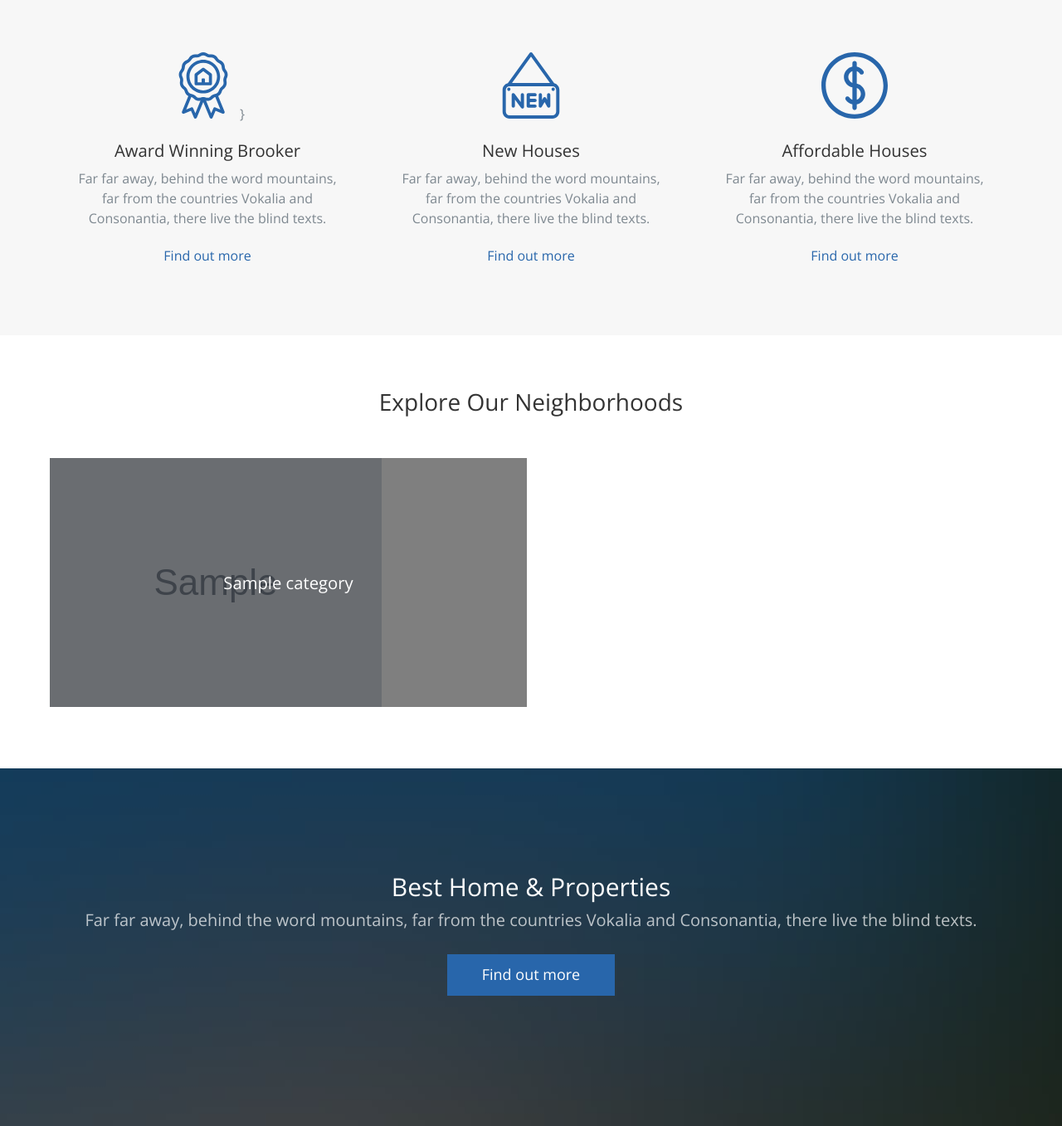
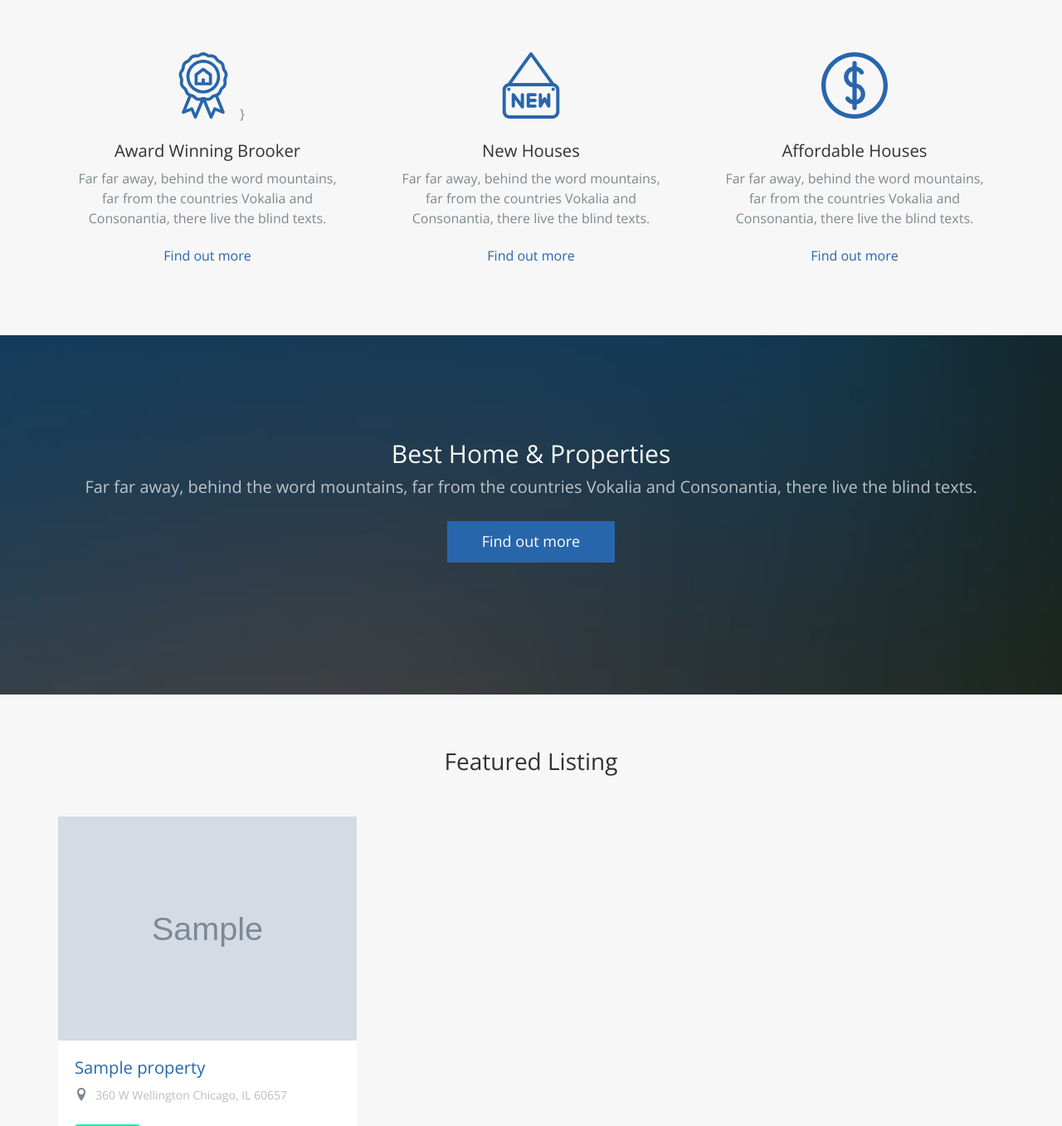
Before and after one commit to JulianBharadwaja/Hotel_Reservation, a Django app: template home/templates/home/home.html in a window 1280 px wide. Shown: the part 801-2158 px from the top of the page at 83% size. Run offline with Django 3.2, Linux system fonts and the light colour scheme; data comes from the database, SQL or seed files in the repository; the template is opened without the code that fills it: values named after a table or form of the project are taken from there, most other values are stand-ins (such as "Sample title", 1, 10 or a date in 2020); some libraries are stand-ins or nearby versions; some web fonts are replaced.

Commit message:
newly add

```diff
--- a/home/templates/home/home.html
+++ b/home/templates/home/home.html
@@ -89,7 +89,7 @@
   </section>
   <!-- END: section -->
 
-  <section class="probootstrap-section">
+  <!-- <section class="probootstrap-section">
     <div class="container">
       <div class="row heading">
         <h2 class="mt0 mb50 text-center">Explore Our Neighborhoods</h2>
@@ -101,6 +101,7 @@
                 <img src="media/{{category_list.image}}" alt="Free Bootstrap Template by uicookies.com" class="img-responsive">
                 <div class="probootstrap-text-overlay">
                   <h3>{{category_list.category_name}}</h3>
+                  <p>{{category_list.property_count}} Properties</p>
                 </div>
               </a>
             </div>
@@ -108,7 +109,7 @@
         {% endfor %}
       </div>
     </div>
-  </section>
+  </section> -->
   <!-- END: section -->
 
   <section class="probootstrap-section probootstrap-bg" style="background-image: url(img/slider_2.jpg);">
--- a/home/views.py
+++ b/home/views.py
@@ -5,8 +5,9 @@ from agents.models import Agent
 from django.db.models import Count
 # Create your views here.
 def home(request):
-	category_list = Category.objects.annotate(property_count=Count('property')).values('category_name', 'property_count', 'image')
-	print(category_list)
+	category_list = Category.objects.all()
+	# category_list = Category.objects.annotate(property_count=Count('property')).values('category_name', 'property_count', 'image')
+	# print(category_list)
 	property_lists = Property.objects.all()
 	home_list = HomeModel.objects.all()
 	agent_list = Agent.objects.all()
```
